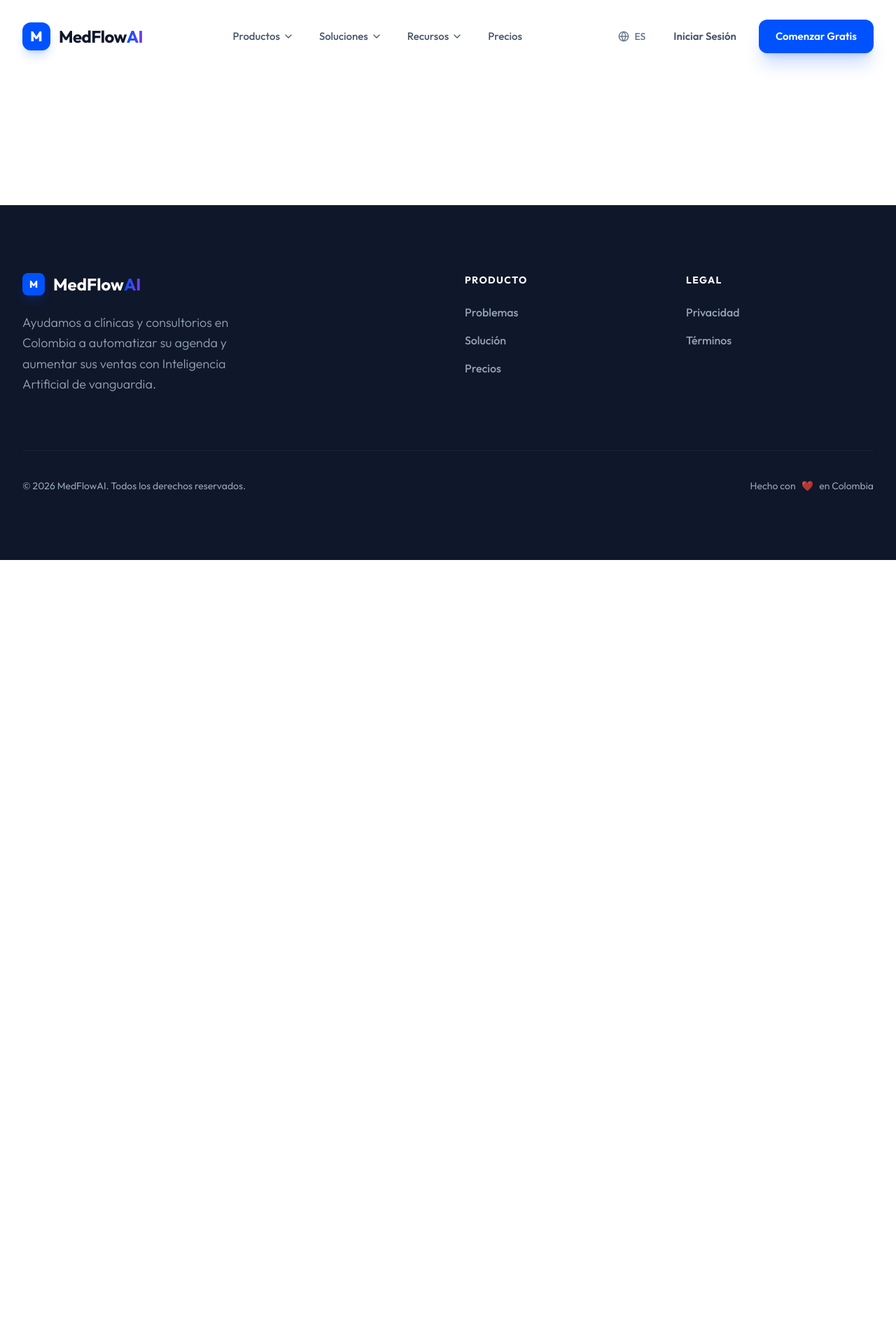
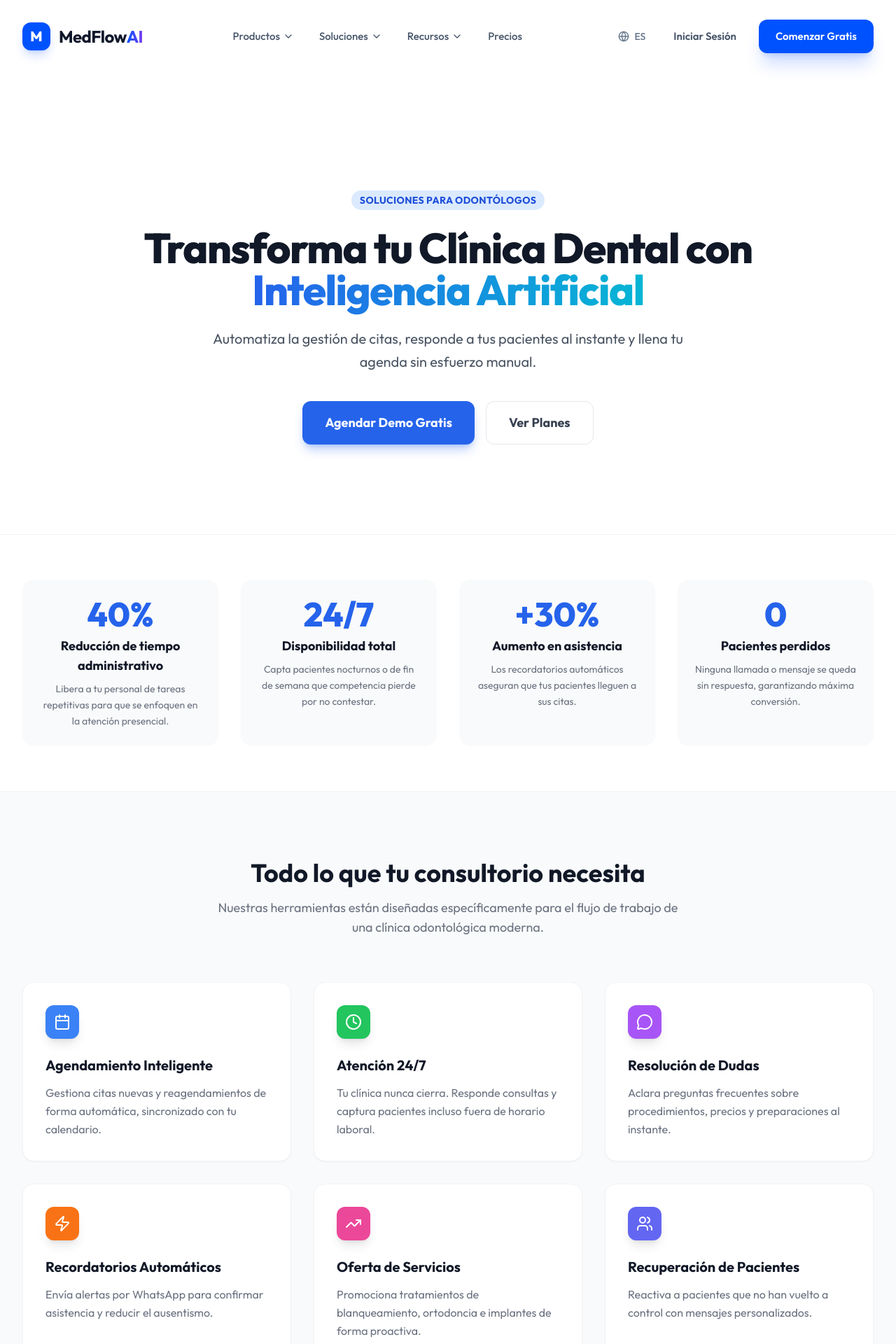
Before and after one commit to EDUCAIMA/pagina-web, a React (Vite) app: page /soluciones/para-odontologos in a window 1280 px wide. Shown: the top 1920 px of the page at 70% size. Before the commit the page ends 800 px from the top, so only its background shows below. Built offline with nearby package versions, Linux system fonts and the light colour scheme.

Commit message:
feat: Add Para Odontólogos page

```diff
--- a/src/App.jsx
+++ b/src/App.jsx
@@ -4,6 +4,7 @@
 import HomePage from './pages/HomePage';
 import PricingPage from './pages/PricingPage';
 import AiAgentsPage from './pages/AiAgentsPage';
+import ForDentistsPage from './pages/ForDentistsPage';
 
 function App() {
   return (
@@ -13,6 +14,7 @@
           <Route path="/" element={<HomePage />} />
           <Route path="/precios" element={<PricingPage />} />
           <Route path="/productos/agente-ia" element={<AiAgentsPage />} />
+          <Route path="/soluciones/para-odontologos" element={<ForDentistsPage />} />
         </Routes>
       </Layout>
     </Router>
--- a/src/components/Navbar.jsx
+++ b/src/components/Navbar.jsx
@@ -34,7 +34,7 @@
         {
             name: "Soluciones",
             dropdown: [
-                { name: "Para Odontólogos", path: "#" },
+                { name: "Para Odontólogos", path: "/soluciones/para-odontologos" },
                 { name: "Para Estéticas", path: "#" },
                 { name: "Para Clínicas", path: "#" },
                 { name: "Casos de Éxito", path: "#" }
--- /dev/null
+++ b/src/pages/ForDentistsPage.jsx
@@ -0,0 +1,161 @@
+import React from 'react';
+import { Calendar, MessageCircle, Clock, CheckCircle2, TrendingUp, Users, ShieldCheck, Zap } from 'lucide-react';
+import { Link } from 'react-router-dom';
+
+const ForDentistsPage = () => {
+    const services = [
+        {
+            title: "Agendamiento Inteligente",
+            desc: "Gestiona citas nuevas y reagendamientos de forma automática, sincronizado con tu calendario.",
+            icon: <Calendar className="w-6 h-6 text-white" />,
+            color: "bg-blue-500"
+        },
+        {
+            title: "Atención 24/7",
+            desc: "Tu clínica nunca cierra. Responde consultas y captura pacientes incluso fuera de horario laboral.",
+            icon: <Clock className="w-6 h-6 text-white" />,
+            color: "bg-green-500"
+        },
+        {
+            title: "Resolución de Dudas",
+            desc: "Aclara preguntas frecuentes sobre procedimientos, precios y preparaciones al instante.",
+            icon: <MessageCircle className="w-6 h-6 text-white" />,
+            color: "bg-purple-500"
+        },
+        {
+            title: "Recordatorios Automáticos",
+            desc: "Envía alertas por WhatsApp para confirmar asistencia y reducir el ausentismo.",
+            icon: <Zap className="w-6 h-6 text-white" />,
+            color: "bg-orange-500"
+        },
+        {
+            title: "Oferta de Servicios",
+            desc: "Promociona tratamientos de blanqueamiento, ortodoncia e implantes de forma proactiva.",
+            icon: <TrendingUp className="w-6 h-6 text-white" />,
+            color: "bg-pink-500"
+        },
+        {
+            title: "Recuperación de Pacientes",
+            desc: "Reactiva a pacientes que no han vuelto a control con mensajes personalizados.",
+            icon: <Users className="w-6 h-6 text-white" />,
+            color: "bg-indigo-500"
+        }
+    ];
+
+    const benefits = [
+        {
+            number: "40%",
+            label: "Reducción de tiempo administrativo",
+            desc: "Libera a tu personal de tareas repetitivas para que se enfoquen en la atención presencial."
+        },
+        {
+            number: "24/7",
+            label: "Disponibilidad total",
+            desc: "Capta pacientes nocturnos o de fin de semana que competencia pierde por no contestar."
+        },
+        {
+            number: "+30%",
+            label: "Aumento en asistencia",
+            desc: "Los recordatorios automáticos aseguran que tus pacientes lleguen a sus citas."
+        },
+        {
+            number: "0",
+            label: "Pacientes perdidos",
+            desc: "Ninguna llamada o mensaje se queda sin respuesta, garantizando máxima conversión."
+        }
+    ];
+
+    return (
+        <div className="bg-white min-h-screen font-sans">
+            {/* Hero Section */}
+            <div className="relative pt-32 pb-20 lg:pt-48 lg:pb-32 overflow-hidden">
+                <div className="absolute inset-0 bg-gradient-to-b from-blue-50/50 to-white/0 -z-10"></div>
+                <div className="max-w-7xl mx-auto px-4 sm:px-6 lg:px-8 text-center relative z-10">
+                    <span className="inline-block py-1 px-3 rounded-full bg-blue-100 text-blue-700 font-bold text-sm mb-6 tracking-wide uppercase">
+                        Soluciones para Odontólogos
+                    </span>
+                    <h1 className="text-5xl md:text-6xl font-extrabold text-gray-900 mb-6 tracking-tight leading-tight">
+                        Transforma tu Clínica Dental con <br />
+                        <span className="text-transparent bg-clip-text bg-gradient-to-r from-blue-600 to-cyan-500">Inteligencia Artificial</span>
+                    </h1>
+                    <p className="text-xl text-gray-600 max-w-2xl mx-auto mb-10 leading-relaxed">
+                        Automatiza la gestión de citas, responde a tus pacientes al instante y llena tu agenda sin esfuerzo manual.
+                    </p>
+                    <div className="flex flex-col sm:flex-row justify-center gap-4">
+                        <button className="bg-blue-600 text-white px-8 py-4 rounded-xl font-bold text-lg hover:bg-blue-700 transition-all shadow-lg shadow-blue-600/30">
+                            Agendar Demo Gratis
+                        </button>
+                        <Link to="/precios" className="bg-white text-gray-700 border border-gray-200 px-8 py-4 rounded-xl font-bold text-lg hover:bg-gray-50 transition-all">
+                            Ver Planes
+                        </Link>
+                    </div>
+                </div>
+            </div>
+
+            {/* Benefits Stats Section */}
+            <div className="bg-white py-16 border-y border-gray-100">
+                <div className="max-w-7xl mx-auto px-4 sm:px-6 lg:px-8">
+                    <div className="grid grid-cols-1 md:grid-cols-2 lg:grid-cols-4 gap-8">
+                        {benefits.map((stat, idx) => (
+                            <div key={idx} className="text-center p-6 rounded-2xl bg-gray-50 hover:bg-white hover:shadow-xl transition-all duration-300 border border-transparent hover:border-gray-100">
+                                <span className="block text-4xl md:text-5xl font-black text-blue-600 mb-2">{stat.number}</span>
+                                <span className="block text-lg font-bold text-gray-900 mb-2">{stat.label}</span>
+                                <p className="text-gray-500 text-sm leading-relaxed">{stat.desc}</p>
+                            </div>
+                        ))}
+                    </div>
+                </div>
+            </div>
+
+            {/* Services Grid */}
+            <div className="py-24 bg-gray-50">
+                <div className="max-w-7xl mx-auto px-4 sm:px-6 lg:px-8">
+                    <div className="text-center mb-16">
+                        <h2 className="text-3xl md:text-4xl font-bold text-gray-900 mb-4">Todo lo que tu consultorio necesita</h2>
+                        <p className="text-gray-500 text-lg max-w-2xl mx-auto">
+                            Nuestras herramientas están diseñadas específicamente para el flujo de trabajo de una clínica odontológica moderna.
+                        </p>
+                    </div>
+
+                    <div className="grid md:grid-cols-2 lg:grid-cols-3 gap-8">
+                        {services.map((service, idx) => (
+                            <div key={idx} className="bg-white rounded-2xl p-8 shadow-sm border border-gray-100 hover:shadow-xl hover:-translate-y-1 transition-all duration-300">
+                                <div className={`${service.color} w-12 h-12 rounded-xl flex items-center justify-center shadow-lg mb-6`}>
+                                    {service.icon}
+                                </div>
+                                <h3 className="text-xl font-bold text-gray-900 mb-3">{service.title}</h3>
+                                <p className="text-gray-500 leading-relaxed">
+                                    {service.desc}
+                                </p>
+                            </div>
+                        ))}
+                    </div>
+                </div>
+            </div>
+
+            {/* CTA Final */}
+            <div className="py-20 bg-white">
+                <div className="max-w-5xl mx-auto px-4 text-center">
+                    <div className="bg-gradient-to-tr from-blue-600 to-cyan-600 rounded-3xl p-12 shadow-2xl relative overflow-hidden">
+                        <div className="relative z-10">
+                            <h2 className="text-3xl md:text-4xl font-bold text-white mb-6">
+                                ¿Listo para modernizar tu clínica?
+                            </h2>
+                            <p className="text-blue-100 text-lg mb-8 max-w-2xl mx-auto">
+                                Únete a los odontólogos que ya están automatizando su atención y haciendo crecer su negocio con MedFlowAI.
+                            </p>
+                            <button className="bg-white text-blue-600 px-8 py-4 rounded-xl font-bold text-lg hover:bg-gray-100 transition-all shadow-lg">
+                                Comenzar Ahora
+                            </button>
+                        </div>
+                        {/* Decorative circles */}
+                        <div className="absolute top-0 left-0 w-64 h-64 bg-white/10 rounded-full blur-3xl -translate-x-1/2 -translate-y-1/2"></div>
+                        <div className="absolute bottom-0 right-0 w-64 h-64 bg-white/10 rounded-full blur-3xl translate-x-1/2 translate-y-1/2"></div>
+                    </div>
+                </div>
+            </div>
+        </div>
+    );
+};
+
+export default ForDentistsPage;
```
